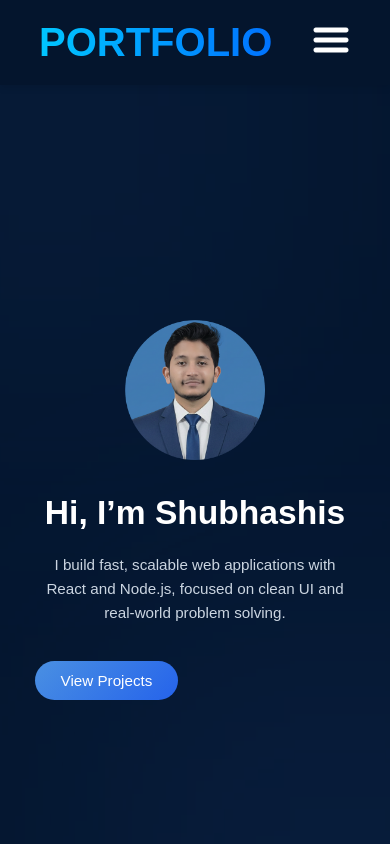
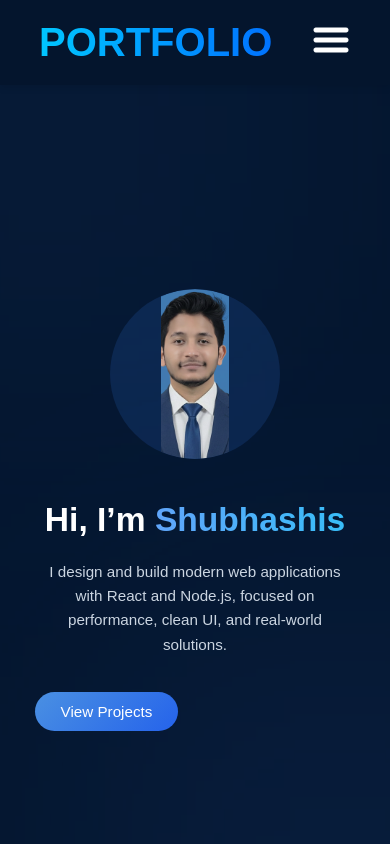
Before and after one commit to Shubhashissahu/portfolio, a React (Vite) app: page / in a window 390 px wide. Shown: the top 844 px of the page. Built offline with nearby package versions, Linux system fonts and the light colour scheme.

Commit message:
modify the hero section

```diff
--- a/src/Components/Hero/Hero.jsx
+++ b/src/Components/Hero/Hero.jsx
@@ -5,29 +5,27 @@ const Hero = () => {
   return (
     <section className={styles.container}>
       <div className={styles.content}>
-        <h1 className={styles.title}>Hi, I’m Shubhashis</h1>
+        <h1 className={styles.title}>
+          Hi, I’m <span>Shubhashis</span>
+        </h1>
 
         <p className={styles.description}>
-          I build fast, scalable web applications with React and Node.js,
-focused on clean UI and real-world problem solving.
-
+          I design and build modern web applications with React and Node.js,
+          focused on performance, clean UI, and real-world solutions.
         </p>
 
-        <a
-
-          className={styles.contactbtn}
-        >
-        View Projects
+        <a href="#projects" className={styles.contactbtn}>
+          View Projects
         </a>
-
       </div>
 
-      <img
-        src={heroimg}
-        alt="Hero"
-        className={styles.heroimg}
-        loading="eager"
-      />
+      <div className={styles.imageWrapper}>
+        <img
+          src={heroimg}
+          alt="Shubhashis profile"
+          className={styles.heroimg}
+        />
+      </div>
 
       <div className={styles.topBlur} />
       <div className={styles.bottomBlur} />
--- a/src/Components/Hero/Hero.module.css
+++ b/src/Components/Hero/Hero.module.css
@@ -106,7 +106,7 @@ filter: blur(140px);
   }
 
   .imageWrapper {
-    width: 170px;      /* 🔥 smaller, cleaner */
+    width: 170px;
     height: 170px;
     margin-bottom: 0.5rem;
   }
```
